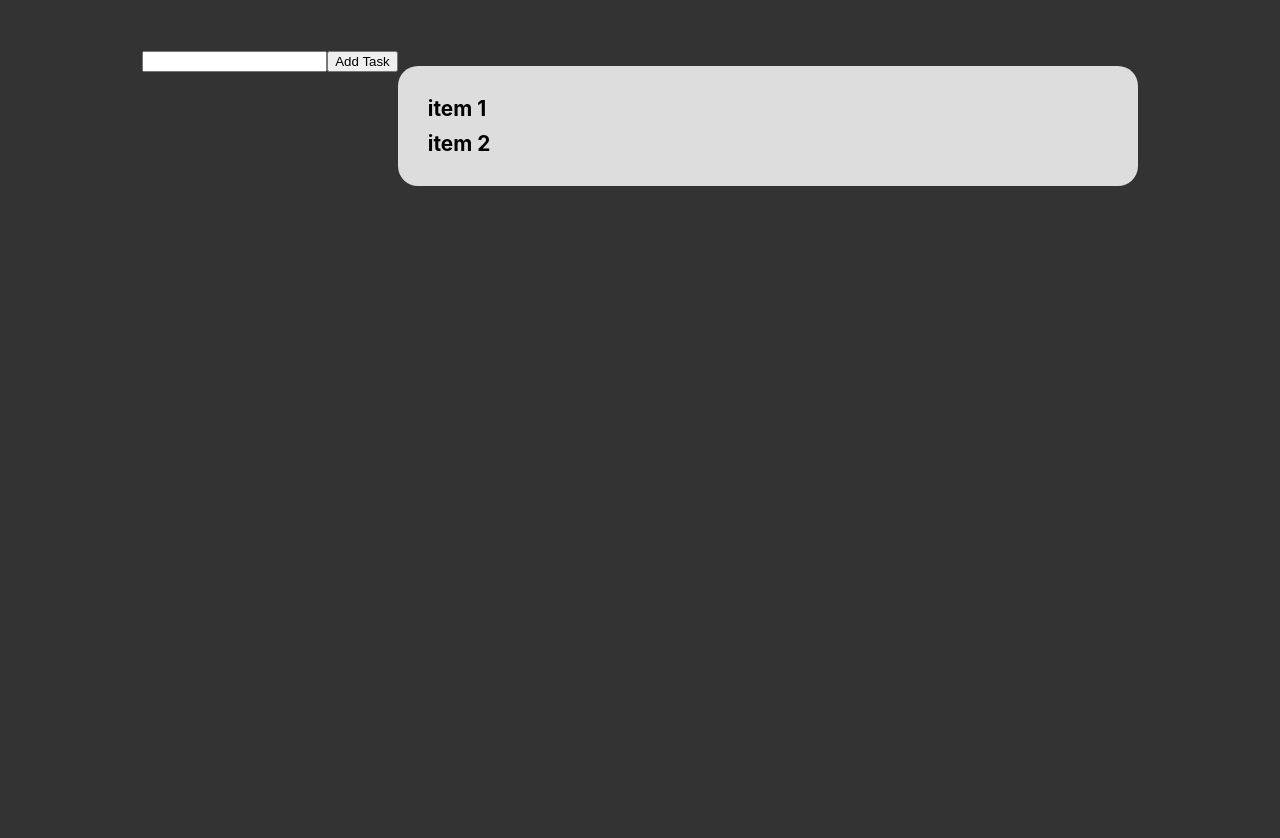
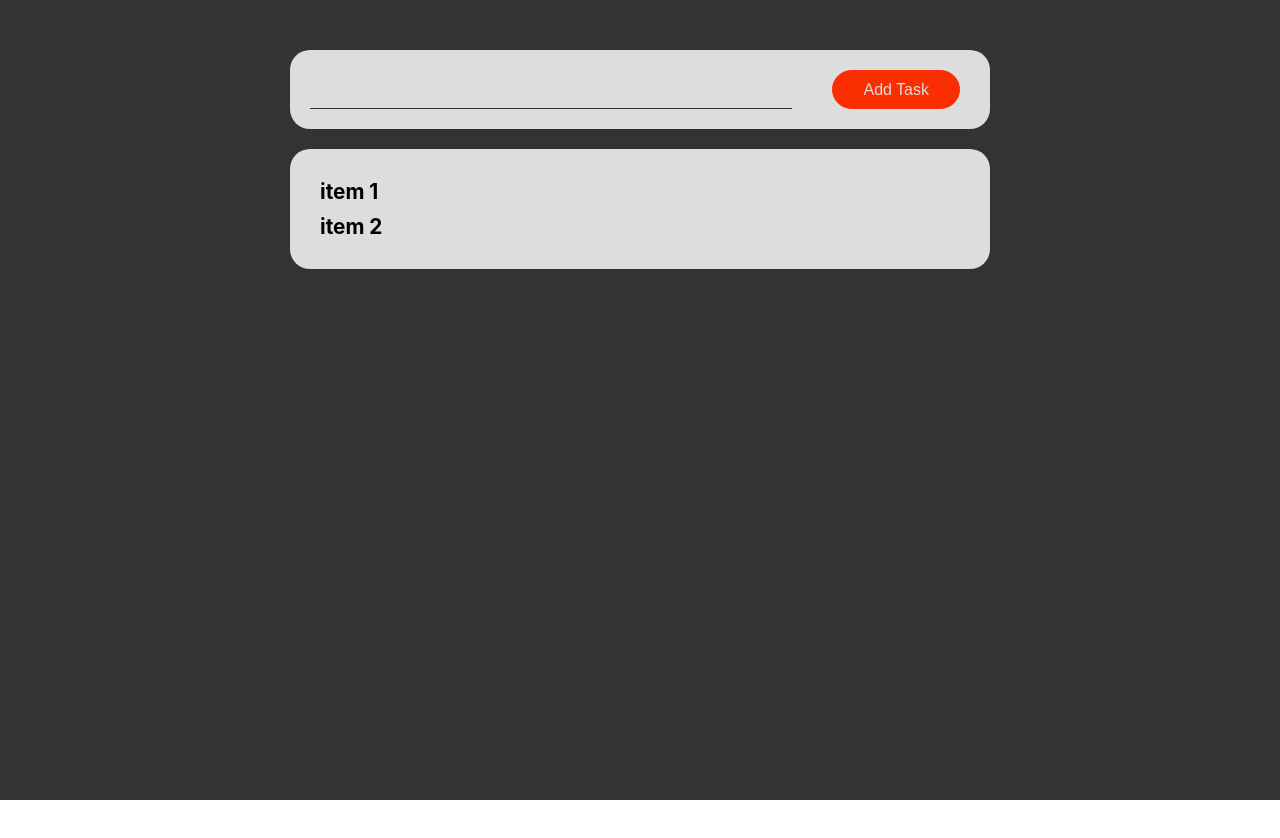
Before and after one commit to Henrique-mazzoleni/task-app, a React (Create React App) app: page / in a window 1280 px wide. Shown: the top 838 px of the page. After the commit the page ends 800 px from the top, so only its background shows below. Built offline with nearby package versions, Linux system fonts and the light colour scheme.

Commit message:
add Task style implemented

```diff
--- a/src/App.js
+++ b/src/App.js
@@ -21,11 +21,9 @@ function App() {
   const addTaskHandler = (task) => {
     const newTask = {
       id: Math.random(),
-      text: task
-    }
-    setTaskList((prevList) =>
-      [newTask, ...prevList]
-    );
+      text: task,
+    };
+    setTaskList((prevList) => [newTask, ...prevList]);
   };
 
   const removeTaskHandler = (id) => {
--- a/src/App.module.css
+++ b/src/App.module.css
@@ -1,7 +1,8 @@
 .app {
   display: flex;
-  align-items: flex-start;
-  justify-content: center;
+  flex-direction: column;
+  align-items: center;
+  justify-content: flex-start;
   height: 100vh;
   background-color: var(--dark-color);
   padding: 50px 0;
--- a/src/Components/AddTask/AddTask.module.css
+++ b/src/Components/AddTask/AddTask.module.css
@@ -0,0 +1,28 @@
+.form {
+    display: flex;
+    background-color: var(--light-color);
+    width: 700px;
+    border-radius: 20px;
+    padding: 20px;
+}
+
+.form input {
+    flex-grow: 1;
+    font-size: 1rem;
+    outline: none;
+    border: none;
+    border-bottom: 1px solid var(--dark-color);
+    background-color: inherit;
+    margin-right: 40px;
+    padding: 10px;
+}
+
+.form button {
+    font-size: 1rem;
+    margin-right: 10px;
+    background-color: var(--primary-color);
+    color: var(--light-color);
+    border: 1px solid var(--primary-color);
+    border-radius: 25px;
+    padding: 5px 30px;
+}
--- a/src/Components/Tasks/TaskList.module.css
+++ b/src/Components/Tasks/TaskList.module.css
@@ -1,6 +1,7 @@
 .list {
     width: 700px;
     background-color: var(--light-color);
+    margin-top: 20px;
     padding: 20px;
     border-radius: 20px;
     list-style-type: none;
--- a/src/index.css
+++ b/src/index.css
@@ -4,11 +4,13 @@
   --dark-color: #333;
   --light-color: #ddd;
 }
+* {
+  box-sizing: border-box;
+}
 
 body {
   margin: 0;
   padding: 0;
-  box-sizing: border-box;
   font-family: -apple-system, BlinkMacSystemFont, "Segoe UI", "Roboto", "Oxygen",
     "Ubuntu", "Cantarell", "Fira Sans", "Droid Sans", "Helvetica Neue",
     sans-serif;
```
Also changed, not shown: src/Components/AddTask/AddTask.js (+13 -11 lines).
